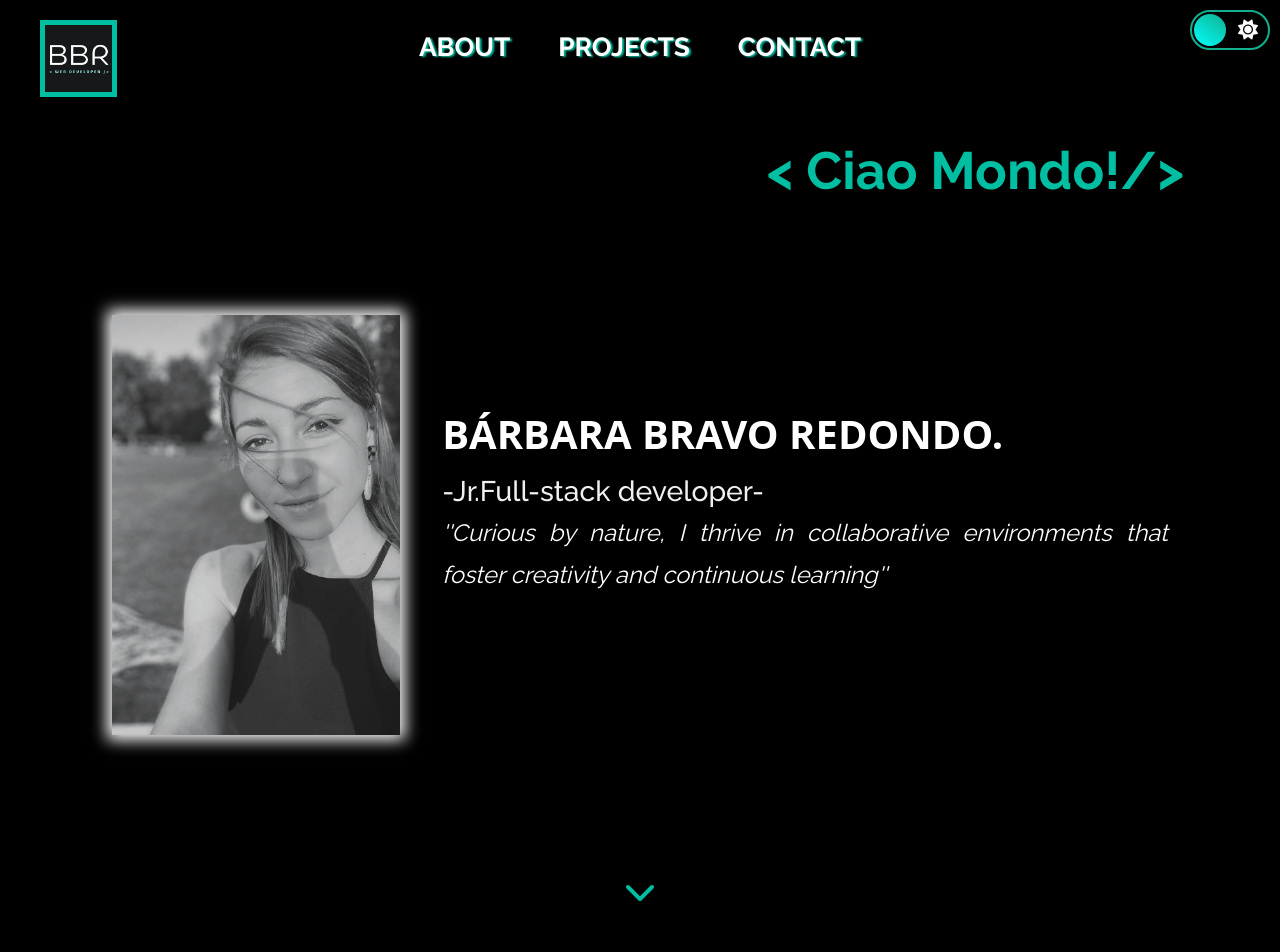
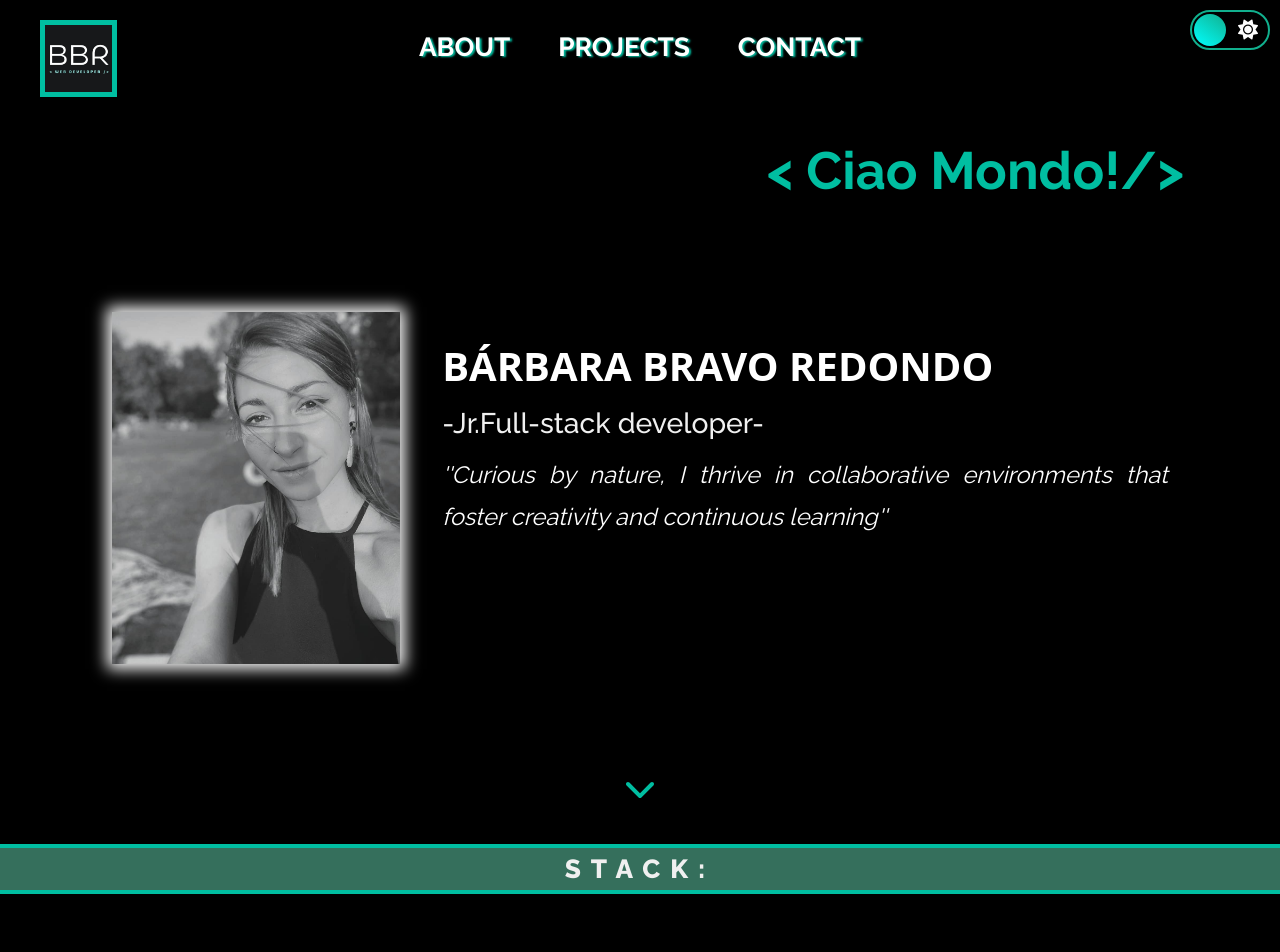
Before and after one commit to BarbaraBravoRedondo/My-Portfolio, a React (Vite) app: page /#/ in a window 1280 px wide. Shown: the top 952 px of the page. Built offline with nearby package versions, Linux system fonts and the light colour scheme.

Commit message:
arrow measures

```diff
--- a/src/components/Home.jsx
+++ b/src/components/Home.jsx
@@ -42,7 +42,7 @@ const Home = () => {
           <img className="project__imgA" src={picture} alt="Profile" />
         </div>
         <article className="home-container__txt font-light">
-          <p className="home-container__txt__name">Bárbara Bravo Redondo.</p>
+          <p className="home-container__txt__name">Bárbara Bravo Redondo</p>
           <p className="home-container__txt__subtitle">-Jr.Full-stack developer-</p>
           {/* <p className="home-container__txt__parg">
             I’m constantly growing in both frontend and backend development, with strong skills in teamwork, communication, and adaptability.
--- a/src/styles/About.scss
+++ b/src/styles/About.scss
@@ -10,41 +10,18 @@
   display: flex;
   flex-direction: column;
   align-items: center;
+  padding-top: 210px;
+  @include tablet{padding-top: 270px;}
+  @include desktop {
+    padding-top: 150px;
+  }
 
 
 
 
 }
 
-.project {
-  height: 100%;
-  margin: 5% auto;
-  position: relative;
-  display: flex;
-  justify-content: center;
-  align-items: center;
 
-
-
-
-
-  &__imgA {
-    width: 10rem;
-    height: 100%;
-    object-fit: cover;
-    box-shadow: 0 0 15px 5px  var(--shadow-pic);;
-
-    @include tablet {
-      width: 18rem;
-    }
-
-    @include desktop {
-
-
-      display: block;
-    }
-  }
-}
 a {
   display: flex;
   justify-content: center;
--- a/src/styles/Contact.scss
+++ b/src/styles/Contact.scss
@@ -5,11 +5,12 @@
 @import "core/iconos";
 @import "core/fonts";
 .contact {
-  padding-top: 180px;
+  padding-top: 210px;
   display: flex;
   justify-content: center;
  width: 100%;
  align-items: flex-start;
+
 
  @include tablet {
   padding-top: 270px;
--- a/src/styles/Home.scss
+++ b/src/styles/Home.scss
@@ -15,7 +15,7 @@
   flex-direction: column;
   align-items: center;
   width: 100%;
-  padding-top: 180px;
+  padding-top: 210px;
 
   @include tablet {
     padding-top: 270px;
@@ -23,11 +23,34 @@
   @include desktop {
     padding-top: 150px;
   }
+  .project {
+    height: 100%;
 
+    margin: 5% auto 0;
+    position: relative;
+    display: flex;
+    justify-content: center;
+    align-items: center;
+
+
+
+
+
+    &__imgA {
+      width: 10rem;
+      box-shadow: 0 0 15px 5px  var(--shadow-pic);;
+
+      @include tablet {
+        width: 18rem;
+      }
+
+
+    }
+  }
   &_topContainer {
     margin-top: 2%;
     @include desktop {
-      margin-top: -30px;
+      margin-top: -90px;
       display: flex;
       flex-direction: row;
       justify-content: space-evenly;
@@ -36,16 +59,14 @@
       align-content: stretch;
       align-items: center;
       height: calc(100vh - 100px);
-      img {
-        height: 60%;
-      }
+
     }
   }
 
   &_world {
     font-size: 1.6em;
-    color: $maincolor;
-    margin-bottom: 1%;
+    color: $maincolor; margin-bottom: 10px;
+
 
     @include tablet {
       font-size: 2em;
@@ -78,7 +99,7 @@
       text-transform: uppercase;
       font-weight: 700;
       padding: 0px;
-      font-size: 0.9em;
+      font-size: 1em;
 
       font-family: 'Sofadi One', system-ui;
 
@@ -93,6 +114,7 @@
       color: var(--overlay-background-color);
     }
     &__resume {
+      margin-top: 10px;
       font-style: italic;
     }
   }
@@ -101,11 +123,22 @@
   display: flex;
   justify-content: center;
   align-items: center;
+  position: relative;
+  top: -20px;
   animation: bounce 1.5s infinite;
+  @include tablet{
+
+  }
+  @include desktop{
+    top: -40px;
+    font-size: 3rem;
+  }
 
   svg {
     font-size: 2rem;
     color: $maincolor;
+    position: relative;
+
   }
 }
 
--- a/src/styles/Stack.scss
+++ b/src/styles/Stack.scss
@@ -10,11 +10,15 @@
   flex-direction: column;
   align-items: center;
   gap: 50px;
+
   @include tablet {
     width: 90%;
   }
   @include desktop {
     width: 80%;
+    h2{
+      margin-top: 0;
+    }
   }
 }
 
```
